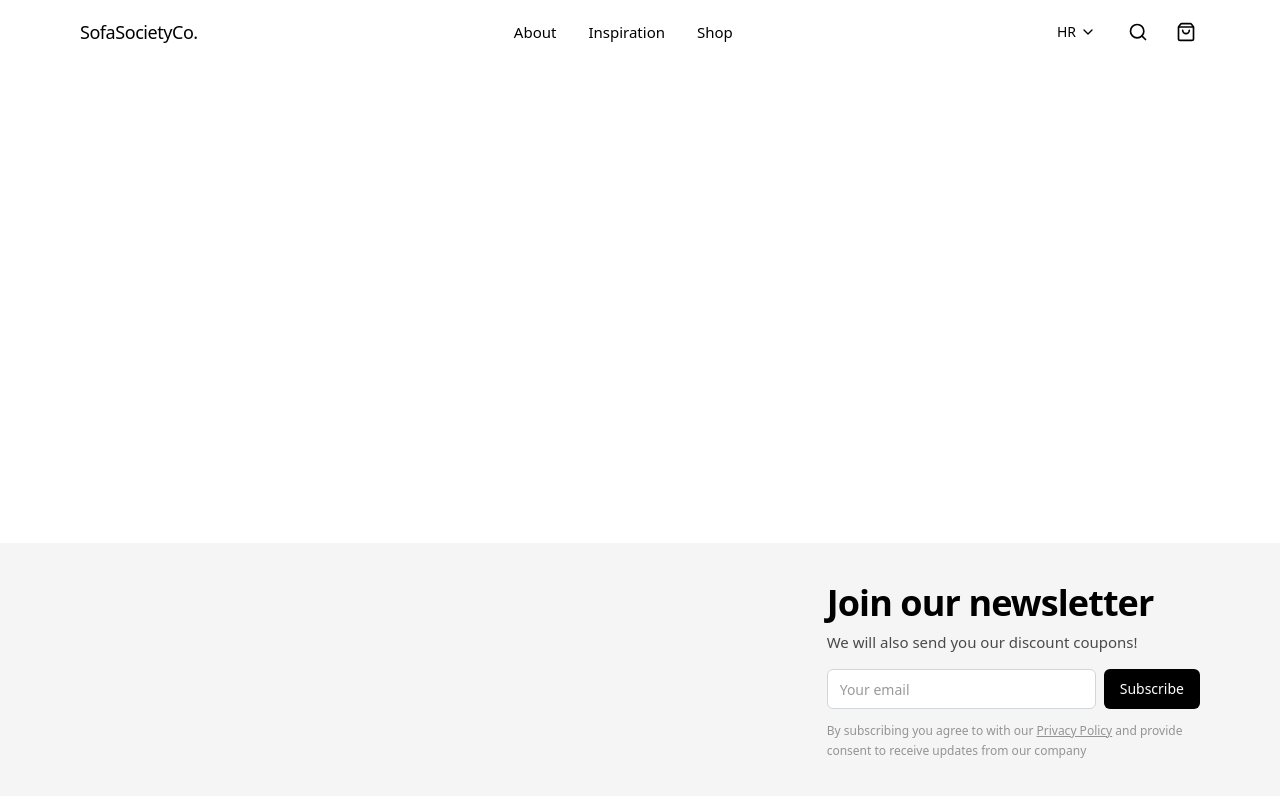
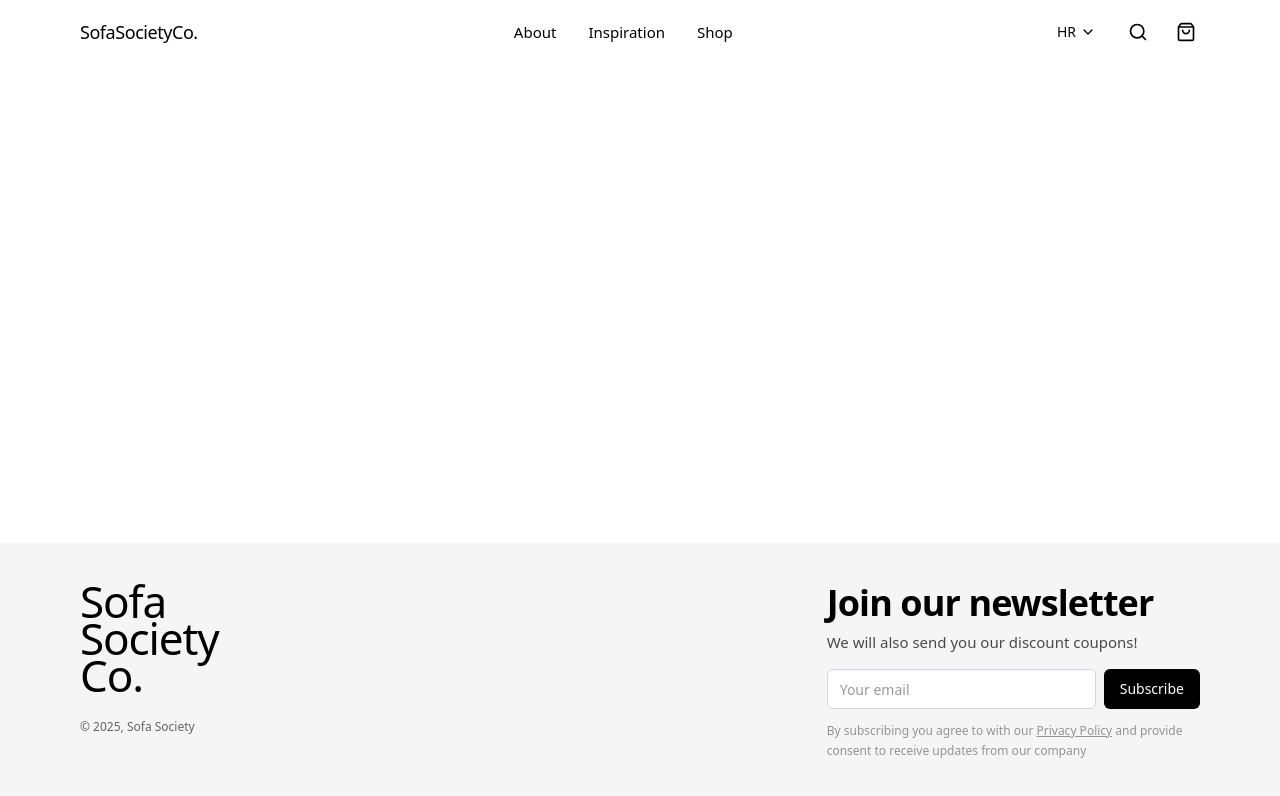
Before and after one commit to Stipe122/Medusa-Fashion-Starter, a Next.js app in the folder apps/nextjs/: page / in a window 1280 px wide. Shown: the top 796 px of the page. Built offline with nearby package versions, Linux system fonts and the light colour scheme.

Commit message:
feat(footer): add brand section

```diff
--- a/apps/nextjs/src/components/Footer.tsx
+++ b/apps/nextjs/src/components/Footer.tsx
@@ -5,6 +5,17 @@ export default function Footer() {
         <footer className="bg-[#f5f5f5]">
             <div className="mx-auto max-w-[1440px] px-4 sm:px-6 lg:px-10 xl:px-20 py-10">
                 <div className="flex flex-col md:flex-row gap-8">
+
+                    <section className="order-2 md:order-none md:basis-1/3">
+                        <div className="text-[36px] md:text-[44px] leading-tight tracking-tight !leading-[0.85]">
+                            <div>Sofa</div>
+                            <div>Society</div>
+                            <div>Co.</div>
+                        </div>
+
+                        <p className="mt-6 text-xs text-black/60">© {new Date().getFullYear()}, Sofa Society</p>
+                    </section>
+
                     <section className="order-1 md:order-none md:basis-1/3 md:ml-auto">
                         <h3 className="text-3xl md:text-4xl font-semibold tracking-tight">
                             Join our newsletter
```
Lines whose indentation alone changed are shown as unchanged.
